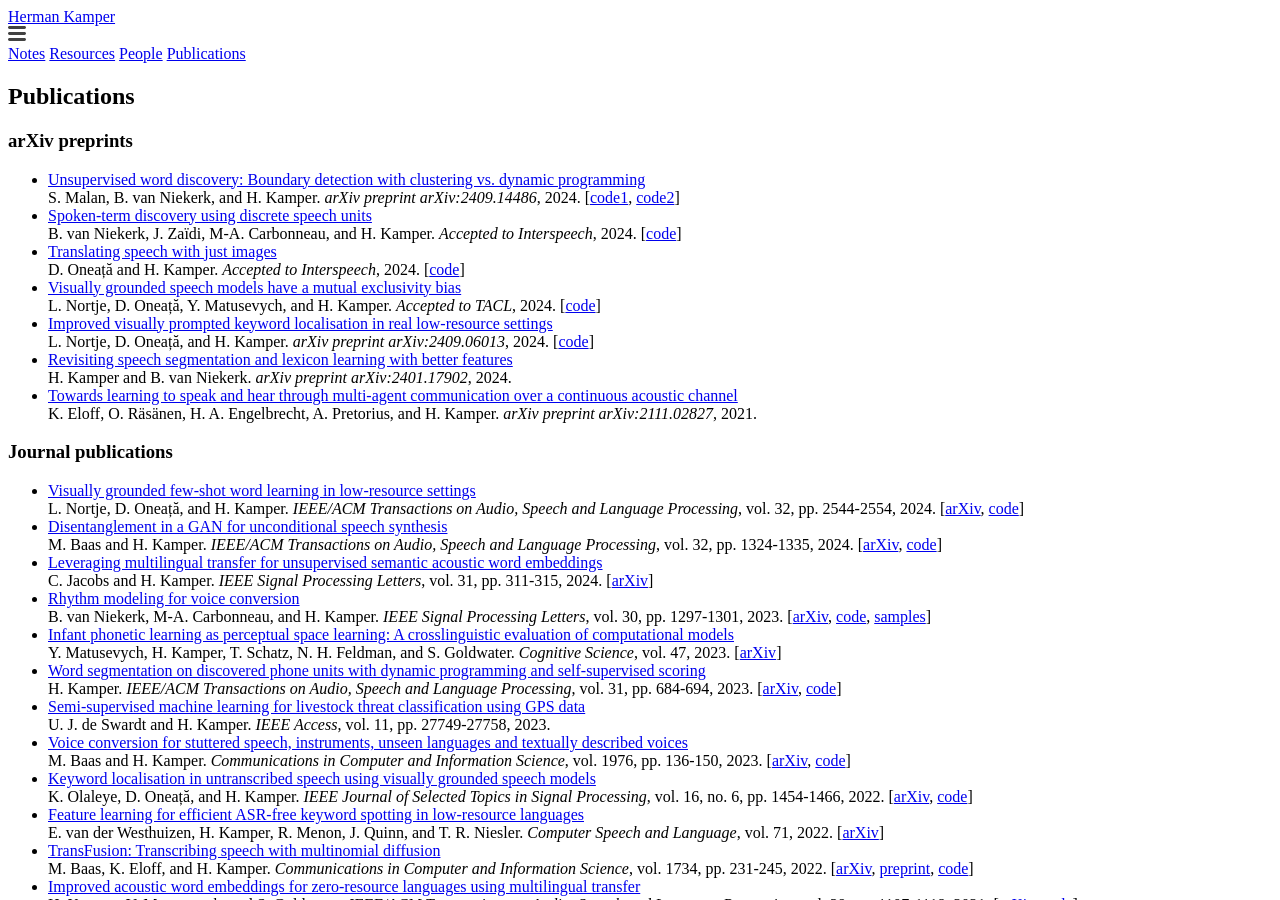
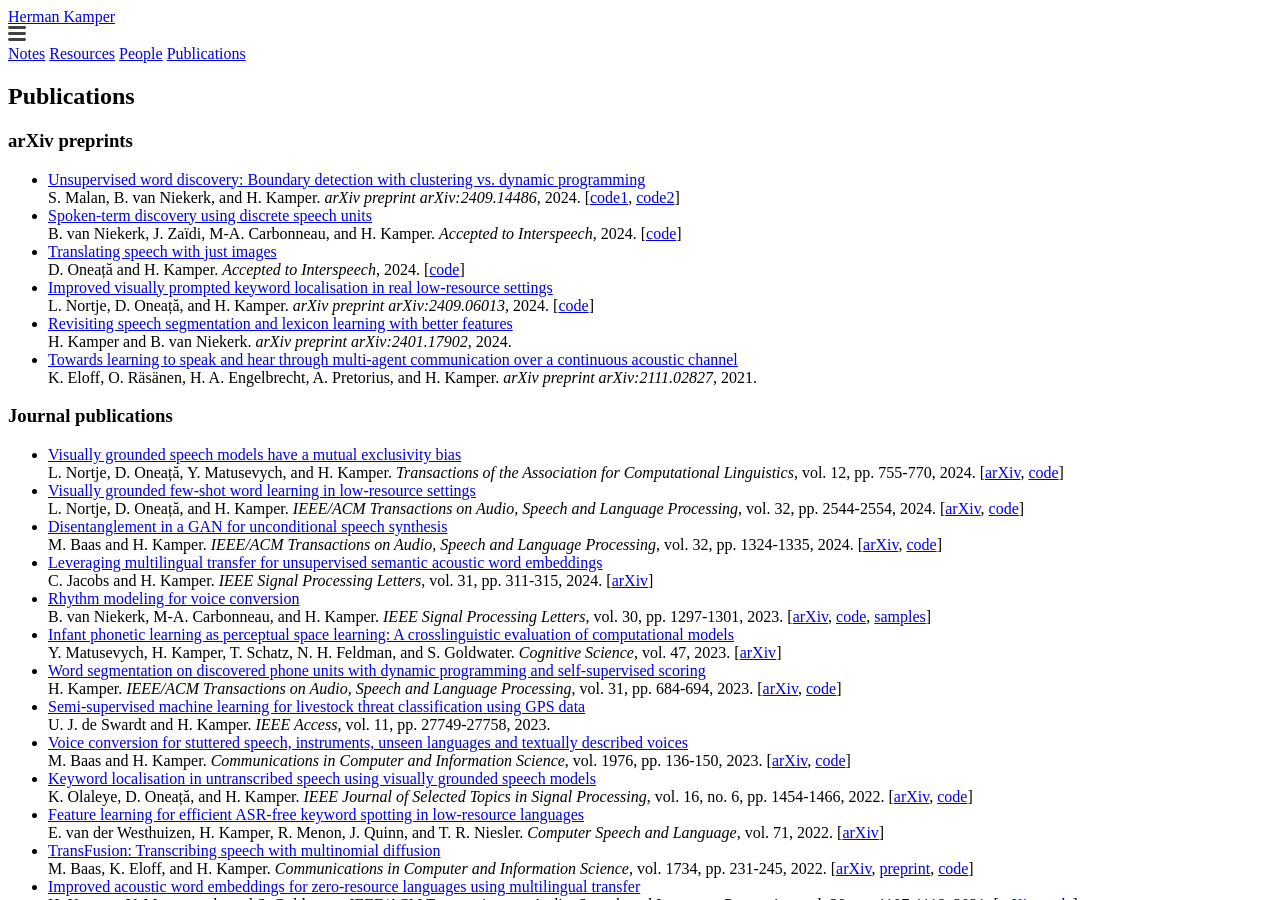
Before and after one commit to kamperh/kamperh.github.io, a Jekyll site: the page built from publications.md, in a window 1280 px wide and 900 px high. Built offline with Jekyll 4.4.1, drawn with Linux system fonts in a browser that asks for light colours; a style sheet for code colours, icons or effects is not loaded.

Commit message:
Update publications.md

```diff
--- a/publications.md
+++ b/publications.md
@@ -16,8 +16,6 @@ order: 5
   B. van Niekerk, J. Zaïdi, M-A. Carbonneau, and H. Kamper. *Accepted to Interspeech*, 2024. [[code](https://github.com/bshall/dusted)]
 - [Translating speech with just images](https://arxiv.org/abs/2406.07133)
   D. Oneață and H. Kamper. *Accepted to Interspeech*, 2024. [[code](https://github.com/danoneata/strim)]
-- [Visually grounded speech models have a mutual exclusivity bias](https://arxiv.org/abs/2403.13922)
-  L. Nortje, D. Oneață, Y. Matusevych, and H. Kamper. *Accepted to TACL*, 2024. [[code](https://sites.google.com/view/mutualexclusivityinvgs)]
 - [Improved visually prompted keyword localisation in real low-resource settings](https://arxiv.org/abs/2409.06013)
   L. Nortje, D. Oneață, and H. Kamper. *arXiv preprint arXiv:2409.06013*, 2024. [[code](https://github.com/LeanneNortje/low-resource_VPKL)]
 - [Revisiting speech segmentation and lexicon learning with better features](https://arxiv.org/abs/2401.17902)
@@ -27,6 +25,9 @@ order: 5
 
 
 ### Journal publications
+- [Visually grounded speech models have a mutual exclusivity bias](https://doi.org/10.1162/tacl_a_00672)
+  L. Nortje, D. Oneață, Y. Matusevych, and H. Kamper. *Transactions of the Association for Computational Linguistics*, vol. 12, pp. 755-770, 2024.
+  [[arXiv](https://arxiv.org/abs/2403.13922), [code](https://sites.google.com/view/mutualexclusivityinvgs)]
 - [Visually grounded few-shot word learning in low-resource settings](https://doi.org/10.1109/TASLP.2024.3393772)
   L. Nortje, D. Oneață, and H. Kamper. *IEEE/ACM Transactions on Audio, Speech and Language Processing*, vol. 32, pp. 2544-2554, 2024.
   [[arXiv](https://arxiv.org/abs/2306.11371), [code](https://sites.google.com/view/few-shotwordacquisition)]
```
